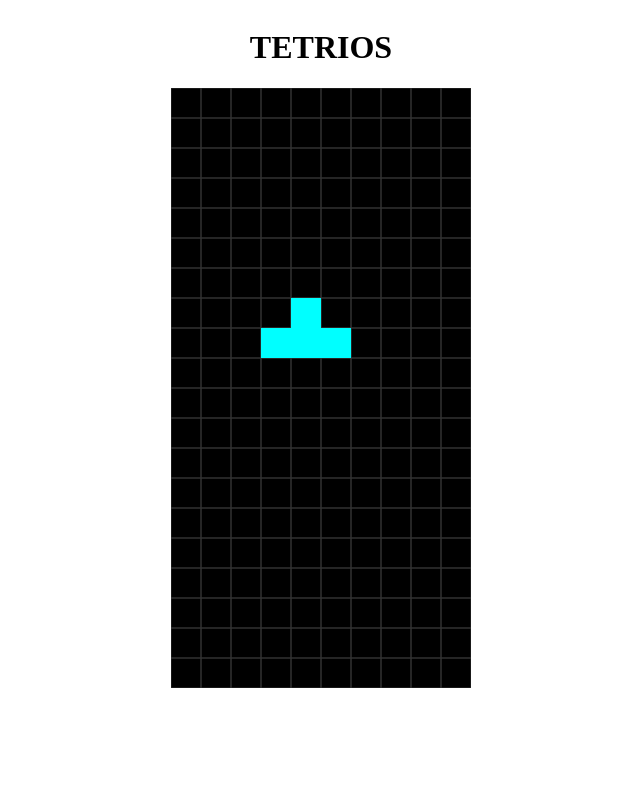
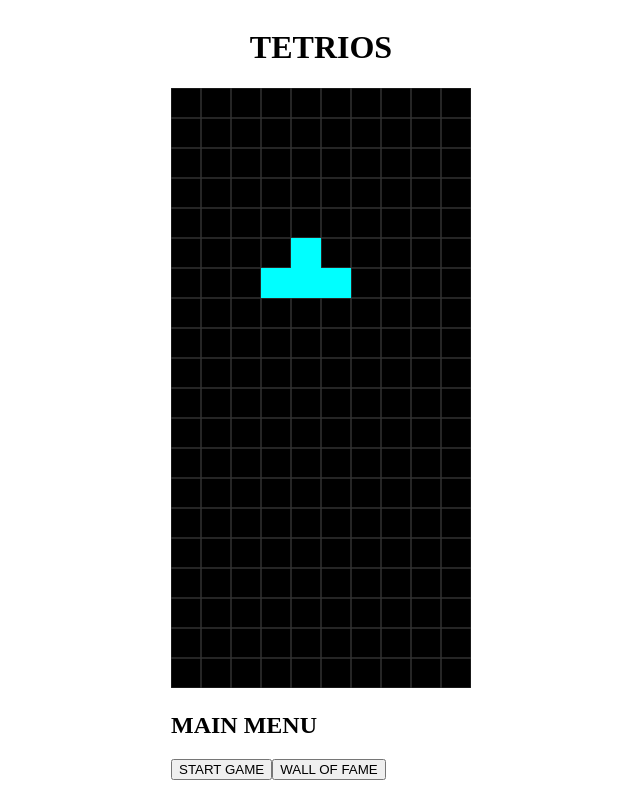
Before and after one commit to Marmiril/TETRIOS, an Angular app: page / in a window 1280 px wide. Shown: the whole page, without its empty margins (319-959 px from the left). Built offline with nearby package versions, Linux system fonts and the light colour scheme.

Commit message:
Main menu

```diff
--- a/src/app/app.html
+++ b/src/app/app.html
@@ -5,6 +5,13 @@
   <div class="board-container">
 
     <canvas #gameCanvas width="300" height="600"> </canvas>
+
+    <div class="main-menu-overlay">
+      <h2>MAIN MENU</h2>
+
+      <button>START GAME</button>
+      <button>WALL OF FAME</button>
+    </div>
 
     @if (isPaused) {
     <div class="pause-overlay">
--- a/src/app/core/game-controller.ts
+++ b/src/app/core/game-controller.ts
@@ -77,7 +77,9 @@ export class GameController {
     }
 
     public endGame(): void {
-        if (this.session.state !== AppState.PLAYING) { return; }
+        if (this.session.state !== AppState.PLAYING &&
+            this.session.state !== AppState.PAUSED
+        ) { return; }
         this.session.state = AppState.GAME_OVER;
         this.stopGravity();
         this.stopLockDelay();
```
